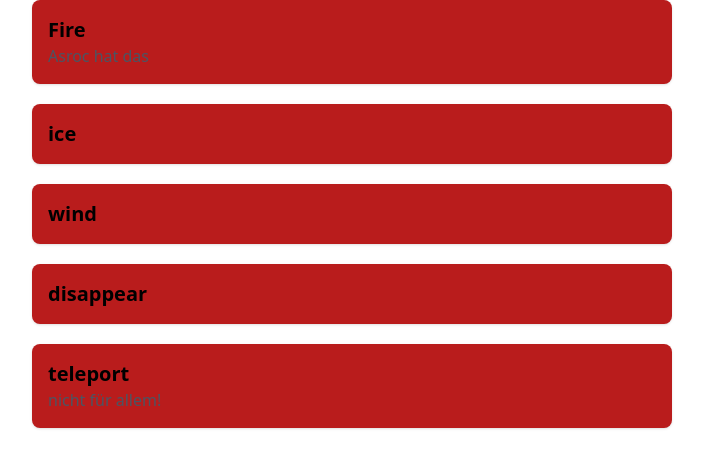
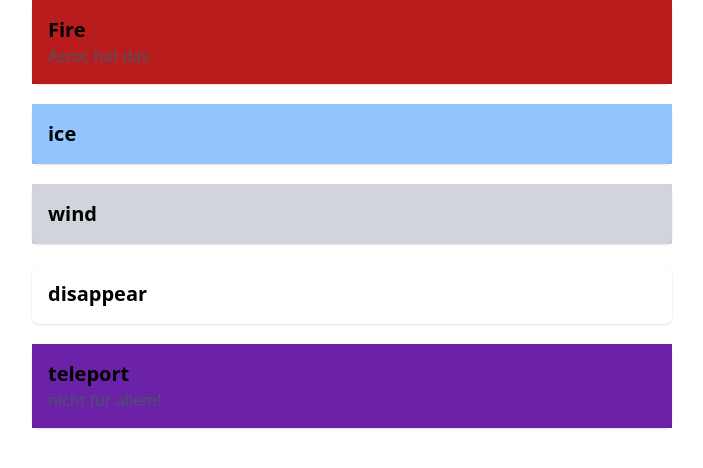
Before and after one commit to secure73/reacts22ae, a React (Create React App) app: page / in a window 1280 px wide. Shown: the top 468 px of the page, without its empty margins (288-991 px from the left). Built offline with nearby package versions, Linux system fonts and the light colour scheme.

Commit message:
almost conditional css

```diff
--- a/src/App.jsx
+++ b/src/App.jsx
@@ -5,11 +5,11 @@ function App() {
   return (
     <div className="App">
       <div className="">
-        <Majic magicName="Fire" description="Asroc hat das" />
-        <Majic magicName="ice" />
-        <Majic magicName="wind" />
-        <Majic magicName="disappear" />
-        <Majic magicName="teleport" description="nicht für allem!" />
+        <Majic magicName="Fire" description="Asroc hat das" color="bg-red-700" />
+        <Majic magicName="ice"  color="bg-blue-300"/>
+        <Majic magicName="wind" color="bg-gray-300" />
+        <Majic magicName="disappear"  />
+        <Majic magicName="teleport" description="nicht für allem!"  color="bg-purple-800"/>
       </div>
     </div>
   );
--- a/src/components/Majic.jsx
+++ b/src/components/Majic.jsx
@@ -1,12 +1,16 @@
-import React from 'react'
+import React from "react";
 
 export default function Majic(props) {
   return (
-<div class="flex justify-center">
-  <div class="bg-red-700 rounded-lg shadow p-4 mb-5 w-1/2">
-    <h2 class="text-xl font-bold">{props.magicName}</h2>
-    <p class="text-gray-600">{props.description}</p>
-  </div>
-</div>
-  )
+    <div class="flex justify-center">
+      <div className="w-1/2 mb-5">
+        <div className={props.color}>
+          <div className="rounded-lg shadow p-4">
+            <h2 class="text-xl font-bold">{props.magicName}</h2>
+            <p class="text-gray-600">{props.description}</p>
+          </div>
+        </div>
+      </div>
+    </div>
+  );
 }
```
